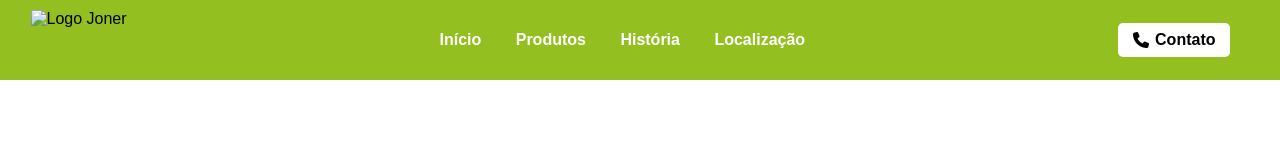
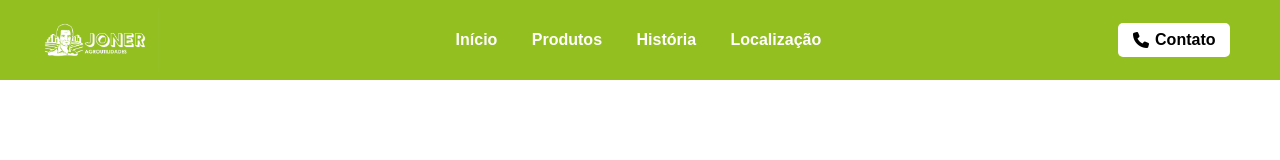
Before and after one commit to NikiMorona/agrojoner, a plain HTML site: page index.html in a window 1280 px wide. Drawn offline with Linux system fonts and the light colour scheme.

Commit message:
Header versão2 e pasta imagens

```diff
--- a/index.html
+++ b/index.html
@@ -13,7 +13,7 @@
   <body>
     <header class="site-header">
       <div class="container">
-        <img src="logoaj.jpg" alt="Logo Joner" class="logo" />
+        <img src="img/logoaj.jpg" alt="Logo Joner" class="logo" />
 
         <nav class="menu">
           <a href="#">Início</a>
```
Also changed, not shown: img/logoaj.jpg (added).
